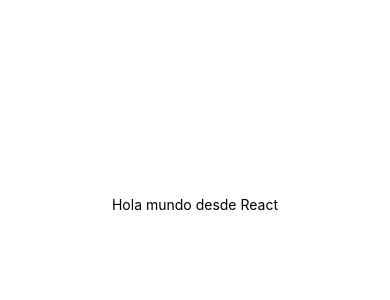
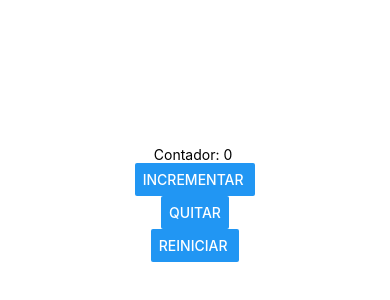
Before and after one commit to soffhernandez/PAM212, a React Native app in the folder intro/: screen / in a window 390 px wide. Shown: the part 218-518 px from the top of the page. Built offline with nearby package versions, Linux system fonts and the light colour scheme.

Commit message:
se crearon los tres botones solicitados

```diff
--- a/intro/App.js
+++ b/intro/App.js
@@ -1,15 +1,35 @@
+// Import: Zona de declaraciones
 import { StatusBar } from 'expo-status-bar';
-import { StyleSheet, Text, View } from 'react-native';
+import { StyleSheet, Text, View , Button} from 'react-native';
+import React,{useState} from 'react';
 
+
+// Zona del main: Se ponen componentes
 export default function App() {
+
+  const[contador,setContador]=useState(0);
   return (
+
     <View style={styles.container}>
-      <Text>Hola mundo desde React</Text>
+
+      <Text>Contador: {contador} </Text>
+
+      <Button title = "incrementar " onPress={()=>setContador(contador +1)}/>
+
       <StatusBar style="auto" />
+      <Button title = "quitar" onPress={()=>setContador(contador -1)}/>
+      <Button title = "reiniciar " onPress={()=>setContador(contador -contador)}/>
+
+
+
     </View>
   );
 }
 
+
+
+
+// Zona de estilos: Zona donde se da la estética a los componentes y su funcionamiento
 const styles = StyleSheet.create({
   container: {
     flex: 1,
```
